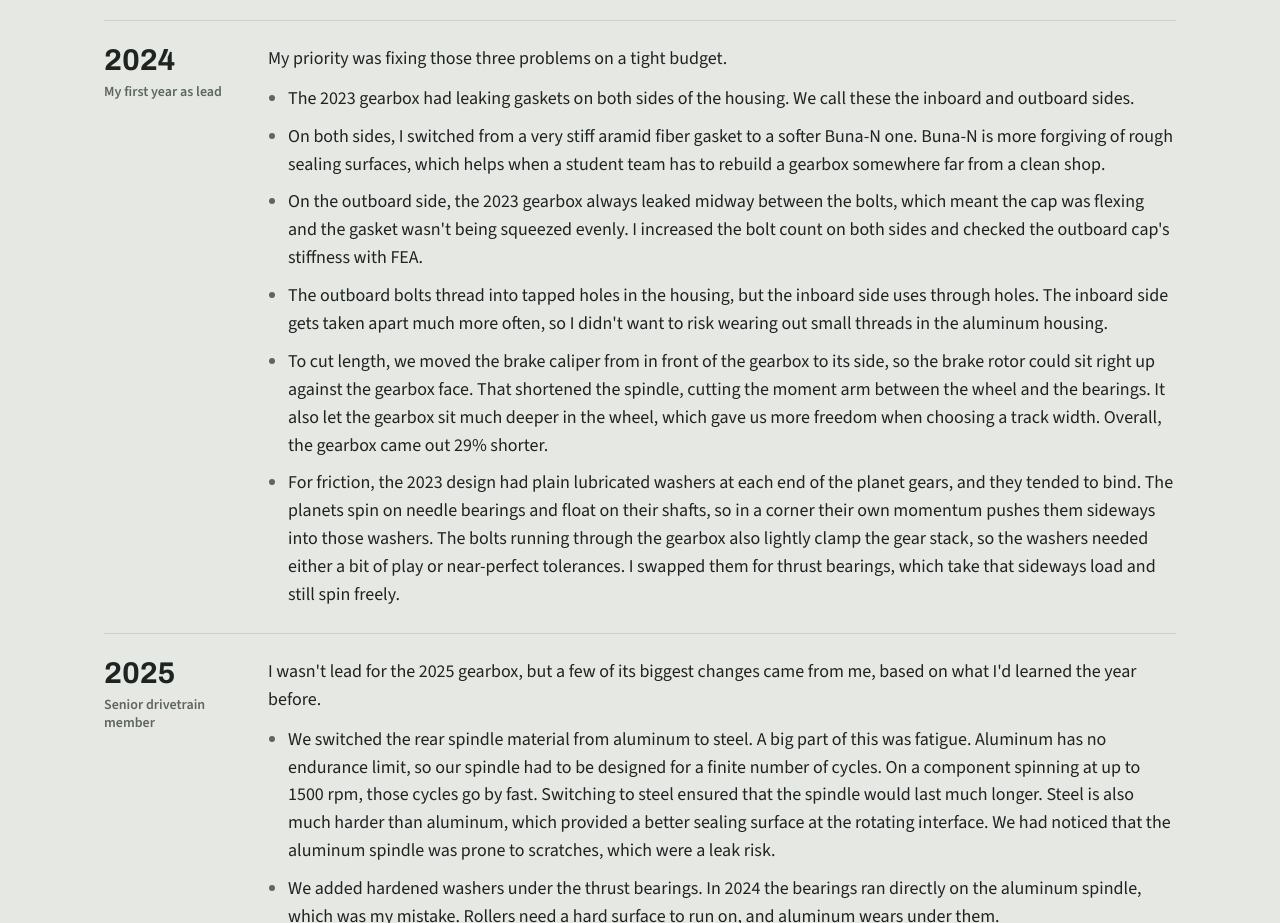
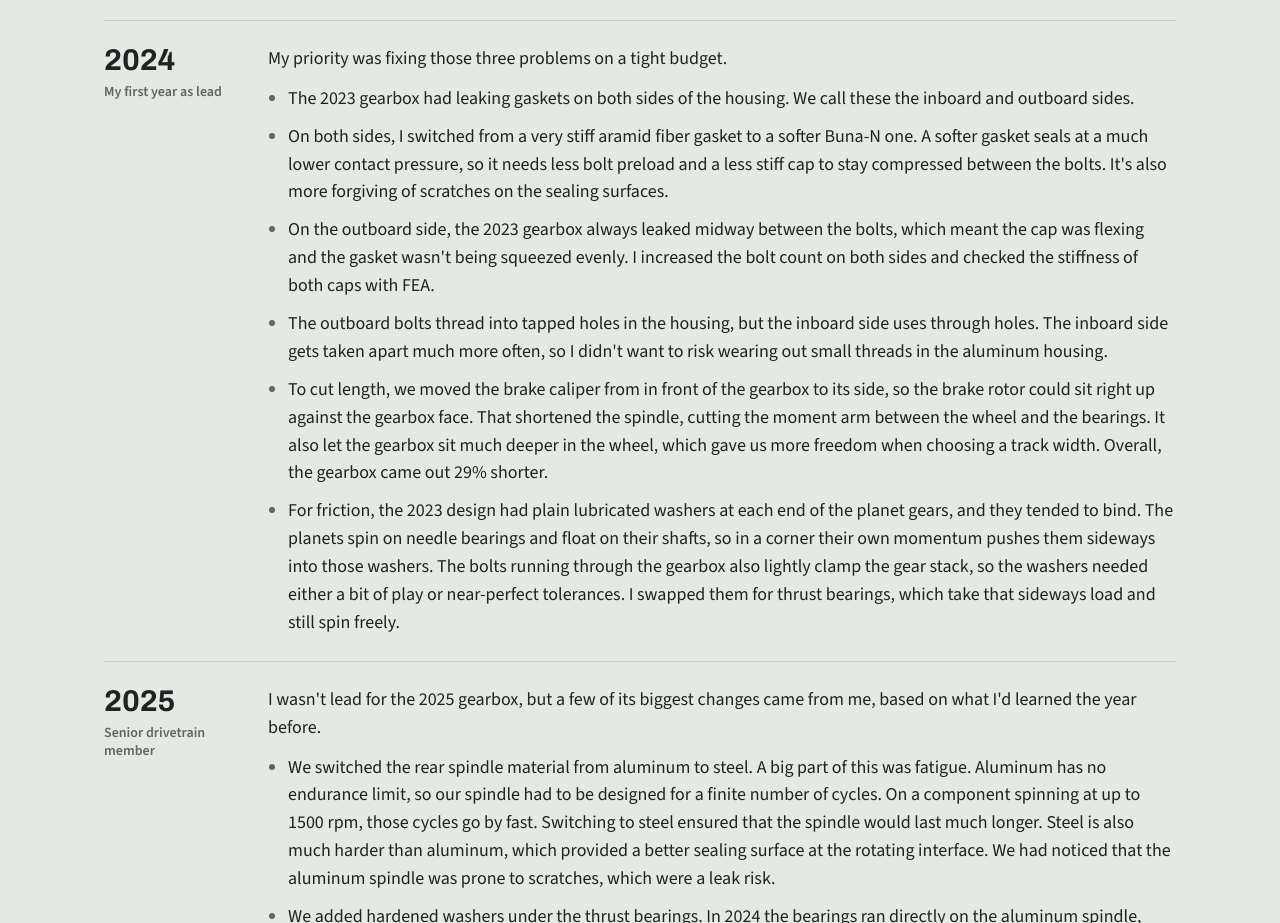
Before and after one commit to sxbt/sxbt.github.io, a plain HTML site: page index.html in a window 1280 px wide. Shown: the part 3860-4783 px from the top of the page. Drawn offline with nearby package versions, Linux system fonts and the light colour scheme.

Commit message:
Gearbox: gasket stiffness reasoning, FEA on both caps

```diff
--- a/index.html
+++ b/index.html
@@ -287,8 +287,8 @@ nav { background: var(--bg); backdrop-filter: none; }
           <p>My priority was fixing those three problems on a tight budget.</p>
           <ul>
             <li>The 2023 gearbox had leaking gaskets on both sides of the housing. We call these the inboard and outboard sides.</li>
-            <li>On both sides, I switched from a very stiff aramid fiber gasket to a softer Buna-N one. Buna-N is more forgiving of rough sealing surfaces, which helps when a student team has to rebuild a gearbox somewhere far from a clean shop.</li>
-            <li>On the outboard side, the 2023 gearbox always leaked midway between the bolts, which meant the cap was flexing and the gasket wasn't being squeezed evenly. I increased the bolt count on both sides and checked the outboard cap's stiffness with FEA.</li>
+            <li>On both sides, I switched from a very stiff aramid fiber gasket to a softer Buna-N one. A softer gasket seals at a much lower contact pressure, so it needs less bolt preload and a less stiff cap to stay compressed between the bolts. It's also more forgiving of scratches on the sealing surfaces.</li>
+            <li>On the outboard side, the 2023 gearbox always leaked midway between the bolts, which meant the cap was flexing and the gasket wasn't being squeezed evenly. I increased the bolt count on both sides and checked the stiffness of both caps with FEA.</li>
             <li>The outboard bolts thread into tapped holes in the housing, but the inboard side uses through holes. The inboard side gets taken apart much more often, so I didn't want to risk wearing out small threads in the aluminum housing.</li>
             <li>To cut length, we moved the brake caliper from in front of the gearbox to its side, so the brake rotor could sit right up against the gearbox face. That shortened the spindle, cutting the moment arm between the wheel and the bearings. It also let the gearbox sit much deeper in the wheel, which gave us more freedom when choosing a track width. Overall, the gearbox came out 29% shorter.</li>
             <li>For friction, the 2023 design had plain lubricated washers at each end of the planet gears, and they tended to bind. The planets spin on needle bearings and float on their shafts, so in a corner their own momentum pushes them sideways into those washers. The bolts running through the gearbox also lightly clamp the gear stack, so the washers needed either a bit of play or near-perfect tolerances. I swapped them for thrust bearings, which take that sideways load and still spin freely.</li>
```
